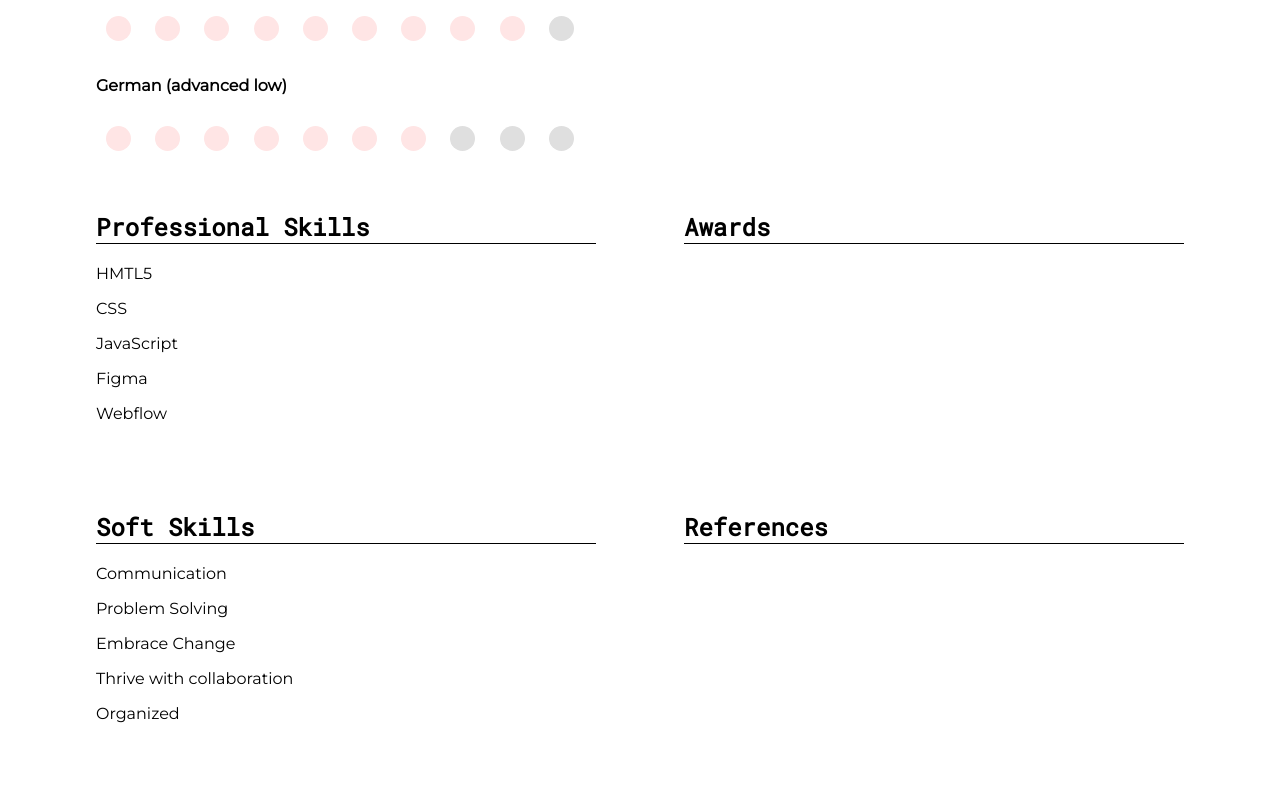
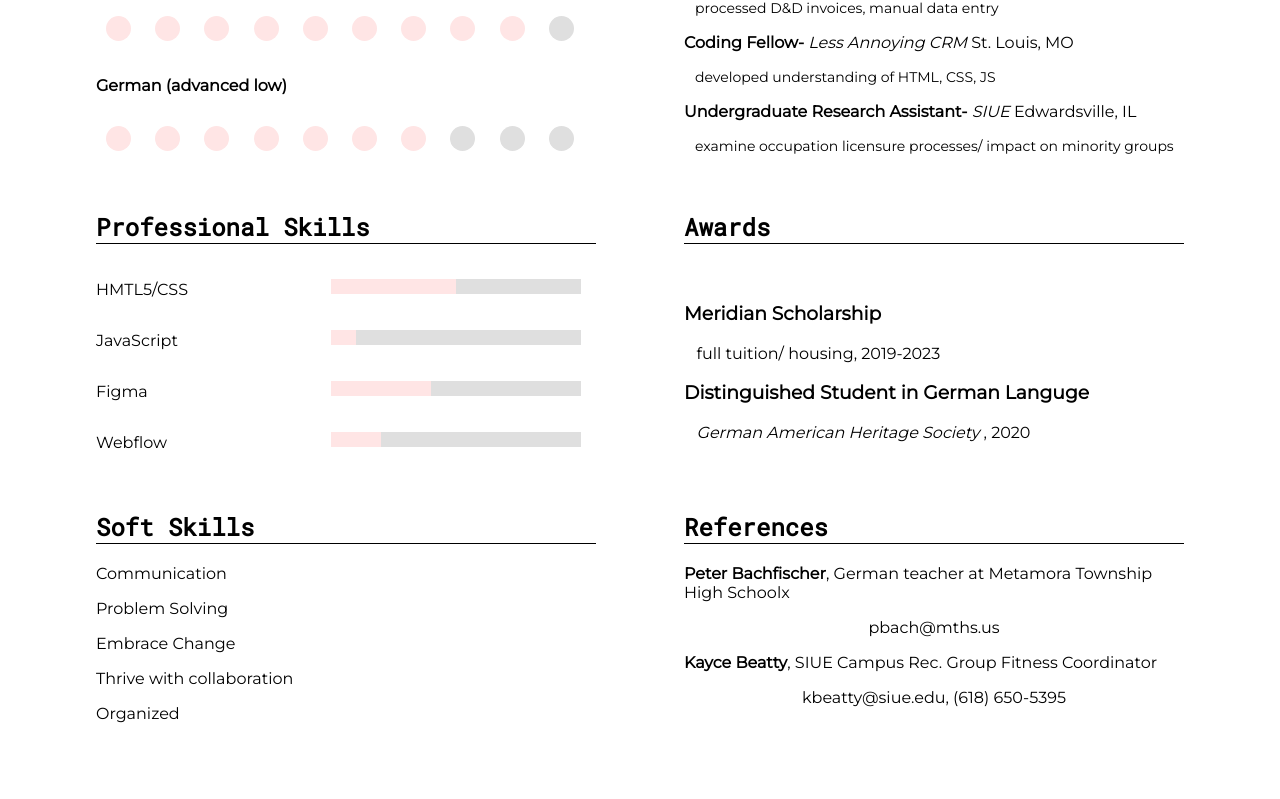
Before and after one commit to tessaschwarzentraub/coding_fellowship, a plain HTML site: page portfolio/portfolio.html in a window 1280 px wide. Shown: the part 2401-3200 px from the top of the page. Drawn offline with Linux system fonts and the light colour scheme.

Commit message:
portfolio update
finished resume portion of portfolio, added info under education, experience, awards and references, also added progress bars to match professional skills

```diff
--- a/portfolio/portfolio.css
+++ b/portfolio/portfolio.css
@@ -155,3 +155,17 @@
   display: inline-block;
   margin: 10px;
 }
+
+progress {
+  -webkit-appearance: none;
+  appearance: none;
+  width: 250px;
+  height: 15px;
+  margin: 15px;
+}
+progress::-webkit-progress-bar {
+  background-color: #DFDFDF;
+}
+progress::-webkit-progress-value {
+  background-color: #FFE5E5;
+}
--- a/portfolio/portfolio.html
+++ b/portfolio/portfolio.html
@@ -83,11 +83,10 @@
             </div>
             <div class="smallersection">
                 <h2 class="belowheading">Professional Skills</h2>
-                    <p>HMTL5</p>
-                    <p>CSS</p>
-                    <p>JavaScript</p>
-                    <p>Figma</p>
-                    <p>Webflow</p>
+                    <div style="display: flex; justify-content: space-between;"><p>HMTL5/CSS</p><progress max="100" value="50"></progress></div>
+                    <div style="display: flex; justify-content: space-between;"><p>JavaScript</p><progress max="100" value="10"</progress></progress></div>
+                    <div style="display: flex; justify-content: space-between;"><p>Figma</p><progress max="100" value="40"</progress></progress></div>
+                    <div style="display: flex; justify-content: space-between;"><p>Webflow</p><progress max="100" value="20"</progress></progress></div>
             </div>
             <div class="smallersection">
                 <h2 class="belowheading">Soft Skills</h2>
@@ -101,15 +100,31 @@
         <div class="section">
             <div class="smallersection">
                 <h2 class="belowheading">Education</h2>
+                    <h3>BS Business Administration- Marketing</h3>
+                        <p><i>Southern Illinois University- Edwardsville</i></p><br>
+                    <h3>BA German Language and Literature</h3>
+                        <p><i>Southern Illinois University- Edwardsville</i></p>
             </div>
             <div class="smallersection">
                 <h2 class="belowheading">Experience</h2>
+                    <p><b>Student Intern- </b><i>Caterpillar Inc.</i>   Morton, IL</p>
+                        <p style="font-size: 14px;">&nbsp;&nbsp;&nbsp;processed D&D invoices, manual data entry</p>
+                    <p><b>Coding Fellow- </b><i>Less Annoying CRM</i>   St. Louis, MO</p>
+                        <p style="font-size: 14px;">&nbsp;&nbsp;&nbsp;developed understanding of HTML, CSS, JS</p>
+                    <p><b>Undergraduate Research Assistant- </b><i>SIUE</i>   Edwardsville, IL</p>
+                        <p style="font-size: 14px;">&nbsp;&nbsp;&nbsp;examine occupation licensure processes/ impact on minority groups</p>
             </div>
             <div class="smallersection">
-                <h2 class="belowheading">Awards</h2>
+                <h2 class="belowheading">Awards</h2><br>
+                    <h3>Meridian Scholarship </h3><p>&nbsp;&nbsp;&nbsp;full tuition/ housing, 2019-2023</p>
+                    <h3>Distinguished Student in German Languge </h3><p><i>&nbsp;&nbsp;&nbsp;German American Heritage Society</i> , 2020</p>
             </div>
             <div class="smallersection">
                 <h2 class="belowheading">References</h2>
+                <p><b>Peter Bachfischer</b>, German teacher at Metamora Township High Schoolx</p>
+                    <center><p>pbach@mths.us</p></center>
+                <p><b>Kayce Beatty</b>, SIUE Campus Rec. Group Fitness Coordinator</p>
+                    <center><p>kbeatty@siue.edu, (618) 650-5395</p></center>
             </div>
         </div>
     </div>
```
